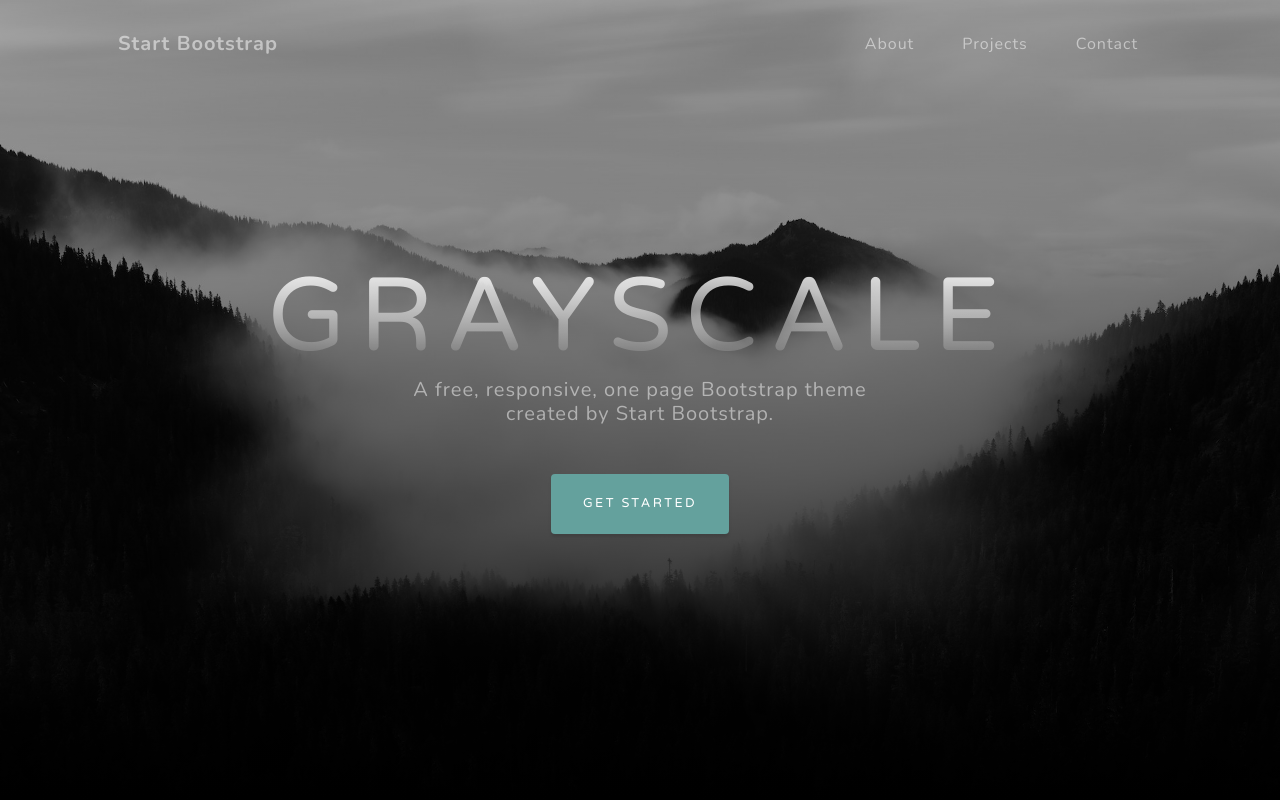
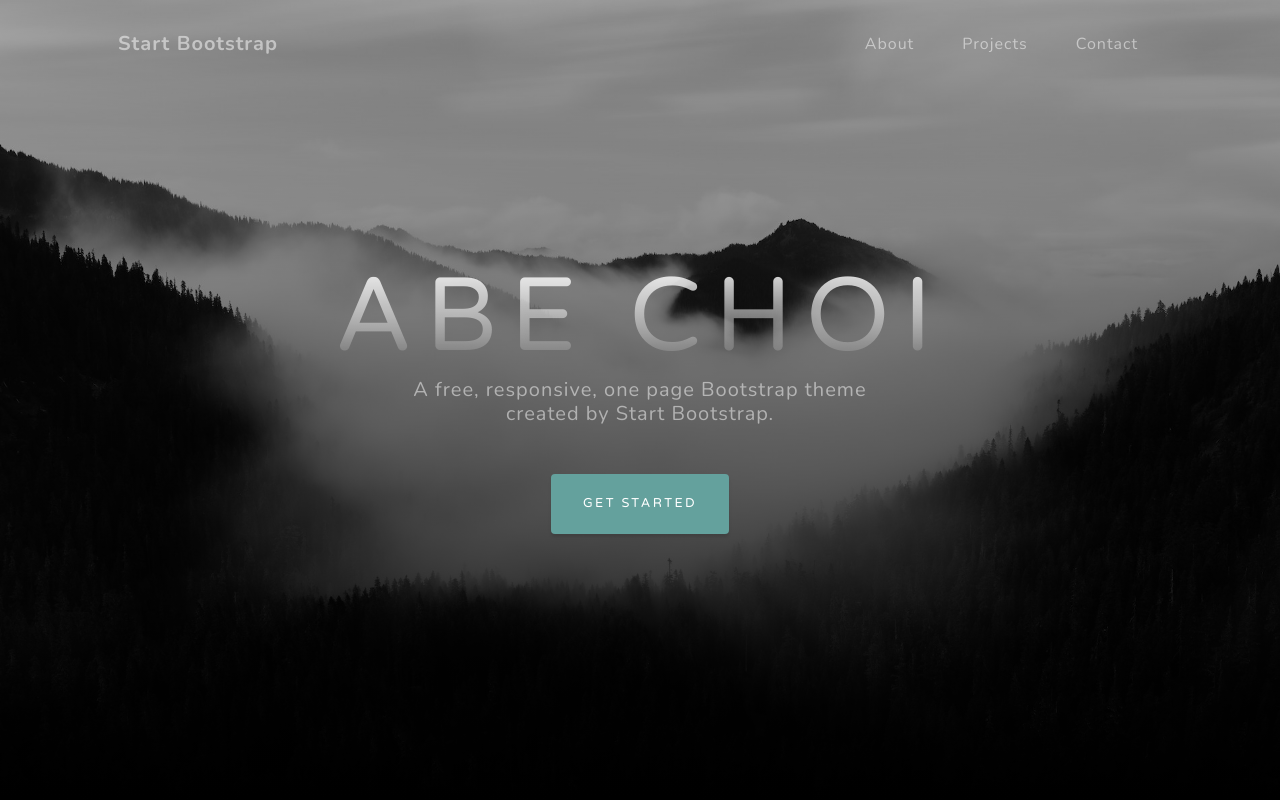
Before and after one commit to abechoi/Docker_and_Kubernetes, a website: page website/index.html in a window 1280 px wide. Shown: the top 800 px of the page. Drawn offline with nearby package versions, Linux system fonts and the light colour scheme.

Commit message:
changing tags

```diff
--- a/website/index.html
+++ b/website/index.html
@@ -38,7 +38,7 @@
             <div class="container px-4 px-lg-5 d-flex h-100 align-items-center justify-content-center">
                 <div class="d-flex justify-content-center">
                     <div class="text-center">
-                        <h1 class="mx-auto my-0 text-uppercase">Grayscale</h1>
+                        <h1 class="mx-auto my-0 text-uppercase">Abe Choi</h1>
                         <h2 class="text-white-50 mx-auto mt-2 mb-5">A free, responsive, one page Bootstrap theme created by Start Bootstrap.</h2>
                         <a class="btn btn-primary" href="#about">Get Started</a>
                     </div>
```
Also changed, not shown: README.md.
